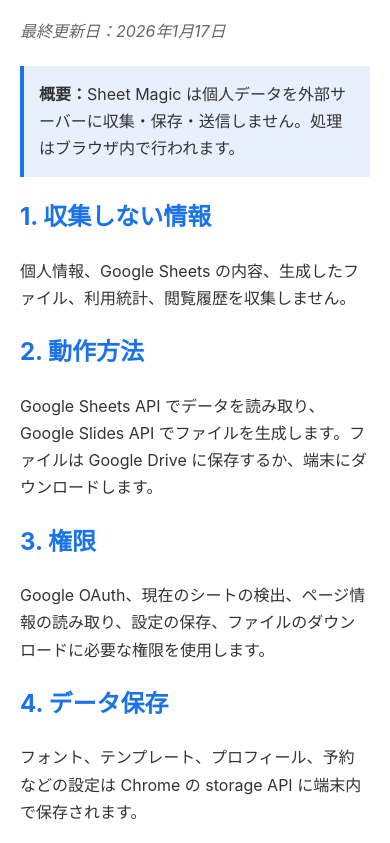
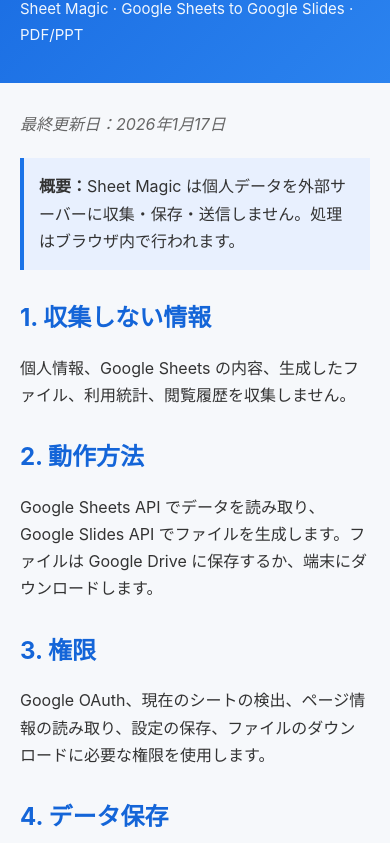
Before and after one commit to ytn9337/Sheet-Magic, a plain HTML site: page privacy-ja.html in a window 390 px wide. Shown: the part 250-1093 px from the top of the page. Drawn offline with Linux system fonts and the light colour scheme.

Commit message:
Align privacy page navigation and add brand hero

```diff
--- a/privacy.css
+++ b/privacy.css
@@ -1 +1 @@
-body{font-family:-apple-system,BlinkMacSystemFont,'Segoe UI',sans-serif;line-height:1.7;max-width:860px;margin:0 auto;padding:0 20px 40px;color:#333}nav{margin:0 -20px 28px;padding:10px 20px;border-bottom:1px solid #e1e5ea;background:#fff;display:flex;align-items:center;gap:5px;flex-wrap:wrap}nav a{color:#5f6368;text-decoration:none;padding:7px 9px;border-radius:6px;font-size:13px}nav a:hover,nav a.active{color:#1a73e8;background:#e8f0fe}nav select{margin-left:auto;padding:6px;border:1px solid #dadce0;border-radius:6px;background:#fff}h1,h2{color:#1a73e8}h1{border-bottom:2px solid #1a73e8;padding-bottom:10px}.date{color:#666;font-style:italic}.highlight{background:#e8f0fe;padding:15px;border-left:4px solid #1a73e8;margin:20px 0}
+:root{font-family:-apple-system,BlinkMacSystemFont,'Segoe UI',sans-serif;color:#202124;background:#f6f8fb;line-height:1.7}*{box-sizing:border-box}body{margin:0;max-width:1080px;margin:auto;padding:0 20px 48px;color:#333}nav{position:sticky;top:0;z-index:5;margin:0 -20px 0;padding:10px 20px;min-height:58px;border-bottom:1px solid #e5e7eb;background:#fff;display:flex;align-items:center;gap:5px;flex-wrap:wrap}nav a{color:#4b5563;text-decoration:none;padding:7px 10px;border-radius:7px;white-space:nowrap;font-size:14px}nav a:hover,nav a.active{color:#1465d8;background:#eef4ff}nav select{margin-left:auto;padding:7px 9px;border:1px solid #d1d5db;border-radius:7px;background:#fff;color:#374151}h1{margin:0 -20px 28px;padding:58px 20px 48px;color:#fff;background:linear-gradient(135deg,#1769e0,#2b83ef);border:0;font-size:40px}h1::after{display:block;margin-top:8px;font-size:18px;font-weight:400;opacity:.94;content:'Sheet Magic · Google Sheets to Google Slides · PDF/PPT'}h2{max-width:860px;margin:28px auto 0;color:#1465d8}.date,.highlight,body>p,body>ul{max-width:860px;margin-left:auto;margin-right:auto}.date{color:#666;font-style:italic}.highlight{background:#e8f0fe;padding:15px;border-left:4px solid #1a73e8;margin-top:20px;margin-bottom:20px}@media(max-width:700px){nav a{font-size:12px;padding:5px 6px}h1{font-size:32px;padding-top:40px;padding-bottom:36px}h1::after{font-size:15px}}
```
